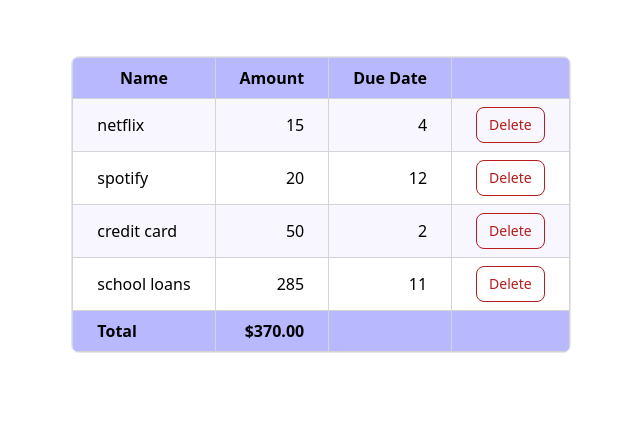
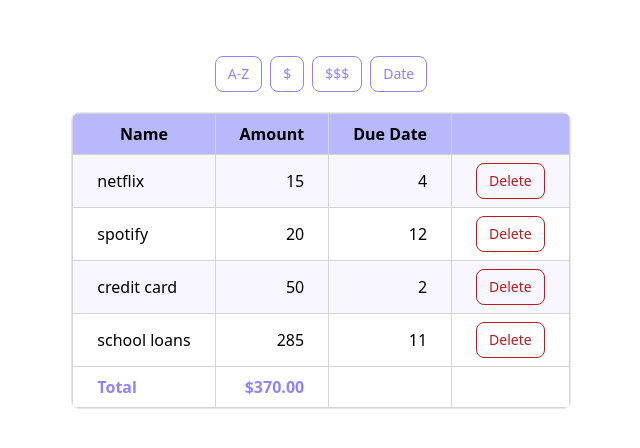
Before and after one commit to mark-elias/Expense_Tracker, a React (Vite) app: page / in a window 1280 px wide. Shown: the top 448 px of the page, without its empty margins (319-959 px from the left). Built offline with nearby package versions, Linux system fonts and the light colour scheme.

Commit message:
working Sorting component

```diff
--- a/src/App.tsx
+++ b/src/App.tsx
@@ -1,5 +1,6 @@
 import { useState } from "react";
 import ExpenseList from "./components/ExpenseList";
+import ExpenseSorting from "./components/ExpenseSorting";
 
 function App() {
   const [expenses, setExpenses] = useState([
@@ -12,9 +13,39 @@ function App() {
   function handleDelete(expenseID: number) {
     setExpenses(expenses.filter((exp) => exp.id !== expenseID));
   }
+
+  // function handleSorting(category: "name" | "amount" | "date") {
+  //   let sortedExpenses;
+  //   if (category === "name") {
+  //     sortedExpenses = [...expenses].sort();
+  //   }
+  // }
+
+  // Function to handle sorting of expenses based on a category
+  const handleSort = (
+    category: "name" | "smallest" | "biggest" | "dueDate"
+  ) => {
+    setExpenses((prevExpenses) => {
+      const sortedExpenses = [...prevExpenses].sort((a, b) => {
+        if (category === "name") {
+          return a.name.localeCompare(b.name);
+        } else if (category === "smallest") {
+          return a.amount - b.amount;
+        } else if (category === "biggest") {
+          return b.amount - a.amount;
+        } else if (category === "dueDate") {
+          return a.dueDate - b.dueDate;
+        }
+        return 0;
+      });
+      return sortedExpenses;
+    });
+  };
+
   return (
     <>
       <div className="container">
+        <ExpenseSorting onSort={handleSort}></ExpenseSorting>
         <ExpenseList onDelete={handleDelete} expenses={expenses}></ExpenseList>
       </div>
     </>
--- a/src/components/ExpenseList.tsx
+++ b/src/components/ExpenseList.tsx
@@ -39,10 +39,10 @@ function ExpenseList({ expenses, onDelete }: Props) {
             </tr>
           ))}
         </tbody>
-        <tfoot className="bg-customMediumPurple rounded">
+        <tfoot>
           <tr>
-            <td className="cell font-semibold">Total</td>
-            <td className="cell font-semibold text-right">
+            <td className="cell font-semibold text-customPurple">Total</td>
+            <td className="cell font-semibold text-right text-customPurple">
               ${expenses.reduce((acc, exp) => acc + exp.amount, 0).toFixed(2)}
             </td>
             <td className="cell"></td>
--- /dev/null
+++ b/src/components/ExpenseSorting.tsx
@@ -0,0 +1,24 @@
+interface Props {
+  onSort: (category: "name" | "smallest" | "biggest" | "dueDate") => void;
+}
+
+function ExpenseSorting({ onSort }: Props) {
+  return (
+    <div className="flex gap-2">
+      <button className="sortButton" onClick={() => onSort("name")}>
+        A-Z
+      </button>
+      <button className="sortButton" onClick={() => onSort("smallest")}>
+        $
+      </button>
+      <button className="sortButton" onClick={() => onSort("biggest")}>
+        $$$
+      </button>
+      <button className="sortButton" onClick={() => onSort("dueDate")}>
+        Date
+      </button>
+    </div>
+  );
+}
+
+export default ExpenseSorting;
--- a/src/index.css
+++ b/src/index.css
@@ -11,6 +11,9 @@
     .deleteButton{
         @apply text-red-700 hover:text-white border border-red-700 hover:bg-red-800 focus:ring-4 focus:outline-none focus:ring-red-300 font-medium rounded-lg text-sm text-center px-3 py-[7px]
     }
+    .sortButton{
+        @apply  text-customPurple hover:text-white border border-customPurple hover:bg-customPurple focus:ring-4 focus:outline-none focus:ring-customMediumPurple font-medium rounded-lg text-sm text-center px-3 py-[7px]
+    }
     /* Tables */
     .cell {
         @apply border border-zinc-300 px-6 py-2
```
